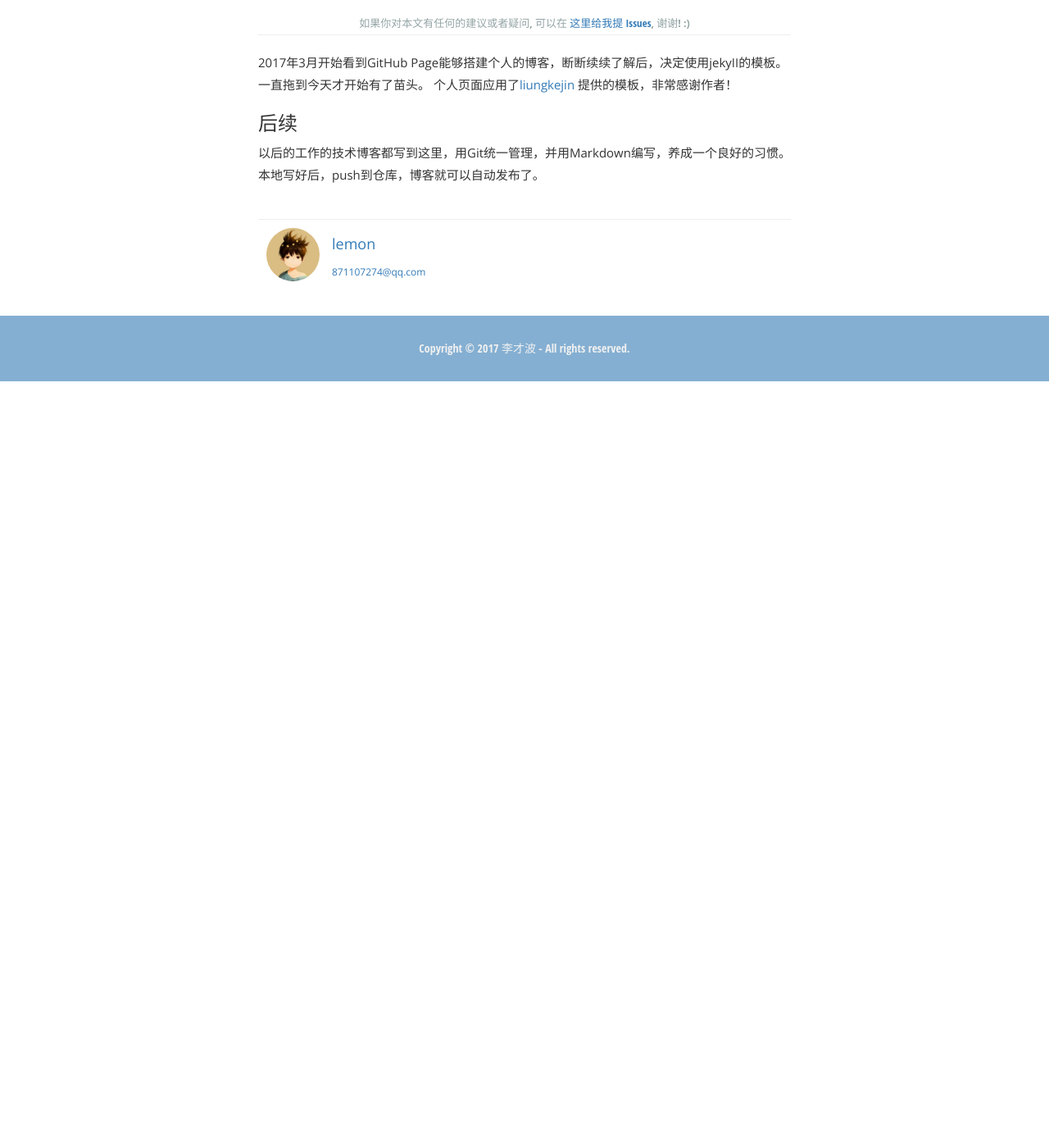
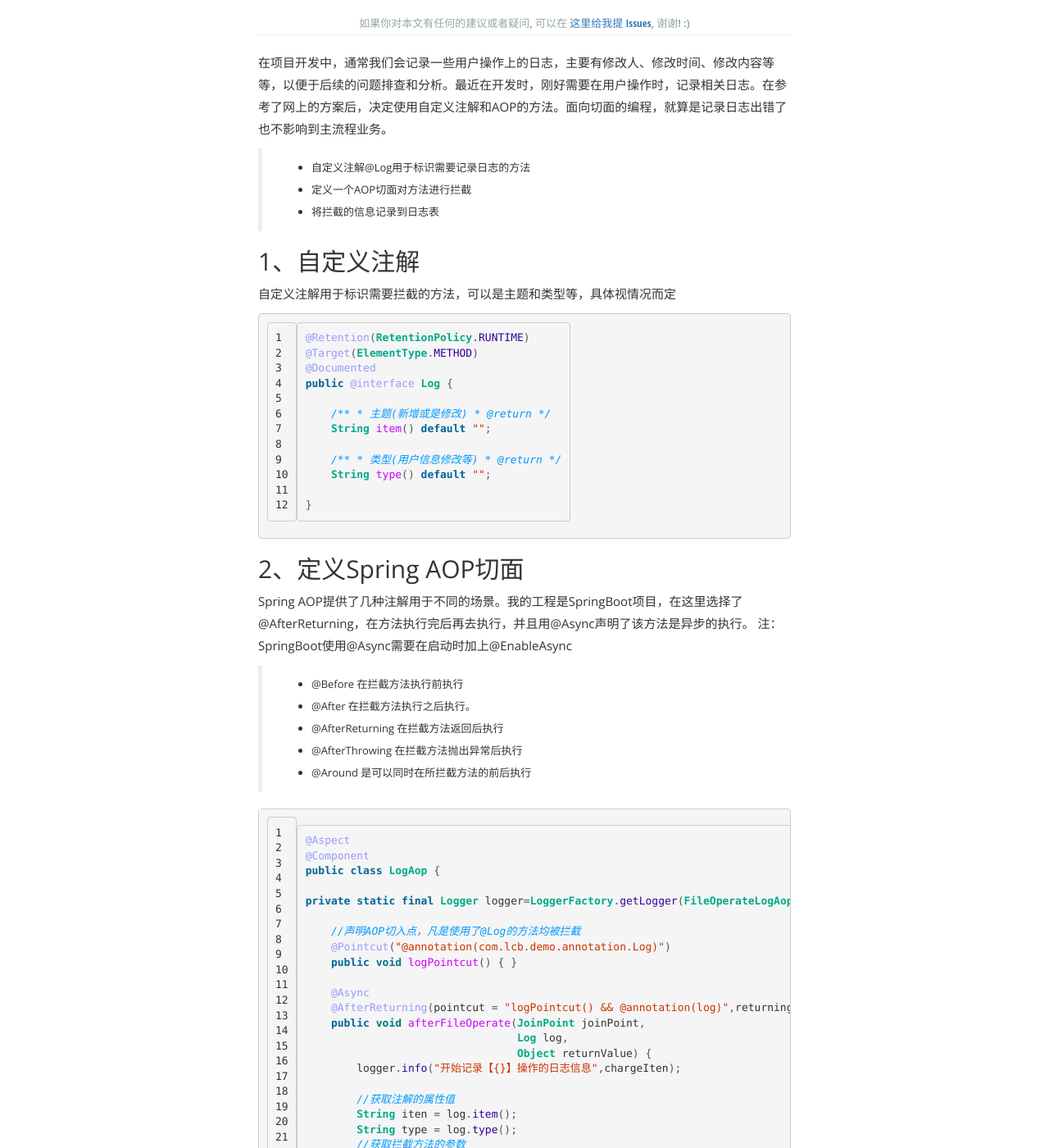
Before and after one commit to lcbbcl/licaibo.github.io, a Jekyll site: the page built from _posts/2017-07-06-Get-Started.md, in a window 1280 px wide and 1400 px high, scrolled down 270 px. Shown: the whole window at 82% size. Built offline with Jekyll 4.4.1, drawn with Linux system fonts in a browser that asks for light colours; before the commit the page ends 900 px from its top, so only the background shows below that; some of the changed text lies outside the part shown.

Commit message:
修改样式

````diff
--- a/_posts/2017-07-06-Get-Started.md
+++ b/_posts/2017-07-06-Get-Started.md
@@ -6,10 +6,84 @@ location: 海南
 pulished: true
 ---
 
-2017年3月开始看到GitHub Page能够搭建个人的博客，断断续续了解后，决定使用jekyII的模板。
-一直拖到今天才开始有了苗头。
-个人页面应用了[liungkejin](https://github.com/liungkejin/liungkejin.github.io) 提供的模板，非常感谢作者！
+在项目开发中，通常我们会记录一些用户操作上的日志，主要有修改人、修改时间、修改内容等等，以便于后续的问题排查和分析。最近在开发时，刚好需要在用户操作时，记录相关日志。在参考了网上的方案后，决定使用自定义注解和AOP的方法。面向切面的编程，就算是记录日志出错了也不影响到主流程业务。
 
-### 后续
-以后的工作的技术博客都写到这里，用Git统一管理，并用Markdown编写，养成一个良好的习惯。
-本地写好后，push到仓库，博客就可以自动发布了。
+> * 自定义注解@Log用于标识需要记录日志的方法
+> * 定义一个AOP切面对方法进行拦截
+> * 将拦截的信息记录到日志表
+
+
+
+## 1、自定义注解
+
+自定义注解用于标识需要拦截的方法，可以是主题和类型等，具体视情况而定
+
+```java
+@Retention(RetentionPolicy.RUNTIME)
+@Target(ElementType.METHOD)
+@Documented
+public @interface Log {
+
+    /** * 主题(新增或是修改) * @return */
+    String item() default "";
+
+    /** * 类型(用户信息修改等) * @return */
+    String type() default "";
+
+}
+```
+
+## 2、定义Spring AOP切面
+Spring AOP提供了几种注解用于不同的场景。我的工程是SpringBoot项目，在这里选择了@AfterReturning，在方法执行完后再去执行，并且用@Async声明了该方法是异步的执行。
+注：SpringBoot使用@Async需要在启动时加上@EnableAsync
+> * @Before 在拦截方法执行前执行
+> * @After 在拦截方法执行之后执行。
+> * @AfterReturning 在拦截方法返回后执行
+> * @AfterThrowing 在拦截方法抛出异常后执行
+> * @Around 是可以同时在所拦截方法的前后执行
+
+```java
+
+@Aspect
+@Component
+public class LogAop {
+
+private static final Logger logger=LoggerFactory.getLogger(FileOperateLogAop.class);
+
+    //声明AOP切入点，凡是使用了@Log的方法均被拦截
+    @Pointcut("@annotation(com.lcb.demo.annotation.Log)")
+    public void logPointcut() { }
+
+    @Async
+    @AfterReturning(pointcut = "logPointcut() && @annotation(log)",returning = "returnValue")
+    public void afterFileOperate(JoinPoint joinPoint,
+                                 Log log,
+                                 Object returnValue) {
+        logger.info("开始记录【{}】操作的日志信息",chargeIten);
+
+        //获取注解的属性值
+        String iten = log.item();
+        String type = log.type();
+        //获取拦截方法的参数
+        Object[] objects = joinPoint.getArgs();
+
+        //TODO 实现自己对日志记录的逻辑
+
+        logger.info("结束记录【{}】操作的日志信息",chargeIten);
+
+    }
+
+}
+
+```
+
+## 3、声明@Log注解
+
+```java
+
+@Log(item = "用户信息",type="修改")
+public String testLog(String text) {
+        return "abc";
+    }
+
+```
````
